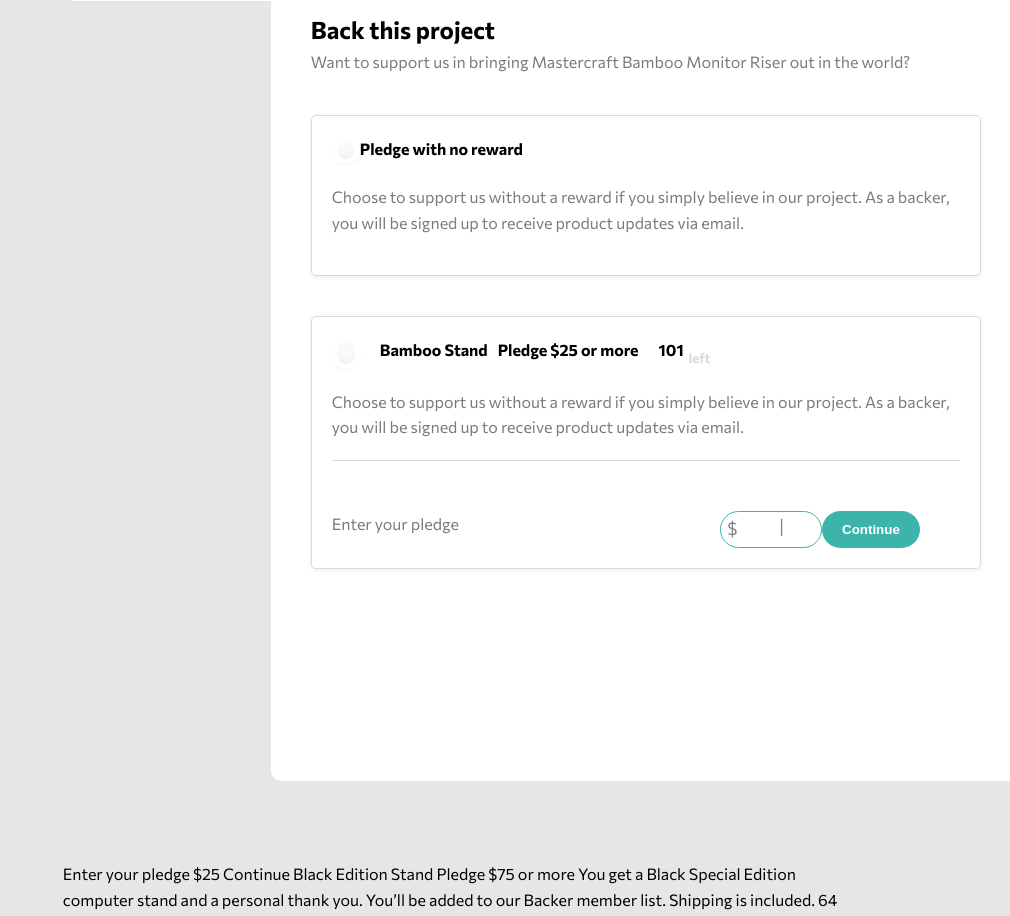
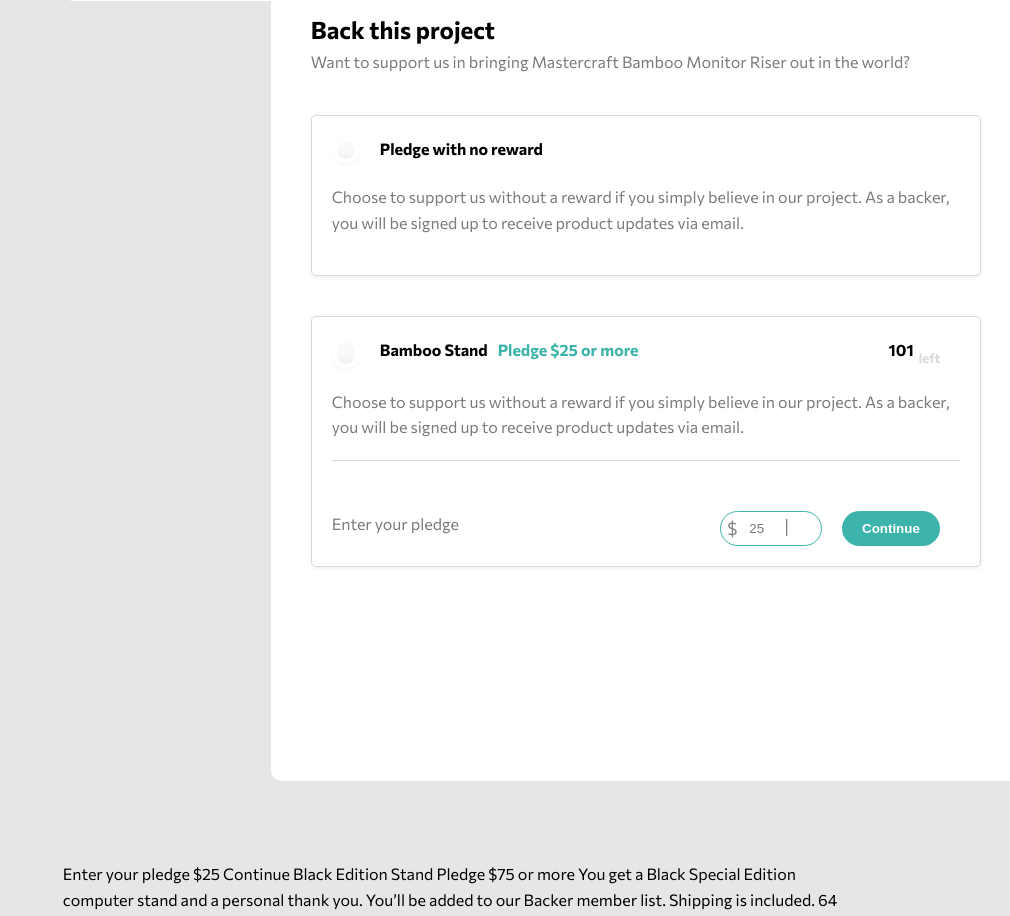
Before and after one commit to Assassinationrogue/frontendmentor_projects, a plain HTML site: page index.html in a window 1280 px wide. Shown: the part 1817-2733 px from the top of the page, without its empty margins (270-1280 px from the left). Drawn offline with Linux system fonts and the light colour scheme.

Commit message:
some fixed made

```diff
--- a/index.html
+++ b/index.html
@@ -152,7 +152,7 @@
       <div class="without_reward box-styling">
         <label for="chkBox" class="WO_reward">
           <input type="radio" name="chkBox" id="chkBox" class="no_reward">
-          <h3>Pledge with no reward</h3>
+          <h3 style="margin-left:20px;">Pledge with no reward</h3>
         </label>
         <p>Choose to support us without a reward if you simply believe in our project. As a backer,
           you will be signed up to receive product updates via email.</p>
@@ -162,7 +162,7 @@
           <input type="radio" name="chkBox" id="chkBox" class="no_reward">
           <div class="top-section">
             <div class="top-section-part_1">
-                <h3>Bamboo Stand</h3> <h3 class="twenty_five">Pledge $25 or more</h3>
+                <h3>Bamboo Stand</h3> <h3 class="twenty_five" style="color: hsl(176, 50%, 47%);">Pledge $25 or more</h3>
             </div>
             <div class="top-section-part_2 text_part">
                 <h4>101</h4><h5>left</h5>
@@ -176,7 +176,7 @@
             <div class="button-back-this-project">
               <div class="textBoxWrapper">
                 <div class="textBox" style="color: grey;">$</div>
-                <input type="text" name="value" id="valueBox"> |
+                <input type="text" name="value" id="valueBox" placeholder="25"> |
               </div>
                 <input type="button" value="Continue" class="Continue">
             </div>
--- a/style.css
+++ b/style.css
@@ -354,6 +354,7 @@
     background-color: var(--primary-color-1);
     border: 1px solid #fff;
     border-width: 5px;
+
 }
 
 .WO_reward{
@@ -377,11 +378,7 @@
 }
 
 .top-section-part_2{
-    margin-left: 20px;
-}
-
-.twenty_five{
-    color: var(--primary-color-1x);
+    margin-left:250px ;
 }
 
 .box-styling{
@@ -405,7 +402,7 @@
     border-top: 1px solid var(--neutral-color-4);
 }
 
-#valueBox, .Continue{
+.Continue{
     padding: 10px 20px;
     border-radius: 50px;
 }
@@ -413,6 +410,8 @@
 #valueBox{
     width: 25%;
     border: none;
+    margin-left: 10px;
+    margin-right: 10px;
 }
 
 #valueBox:active{
@@ -427,8 +426,9 @@
     border: none;
     color: white;
     font-weight: var(--weight-3);
+    margin-left: 20px;
+}
 
-}
 .Continue:hover{
     cursor: pointer;
 
```
